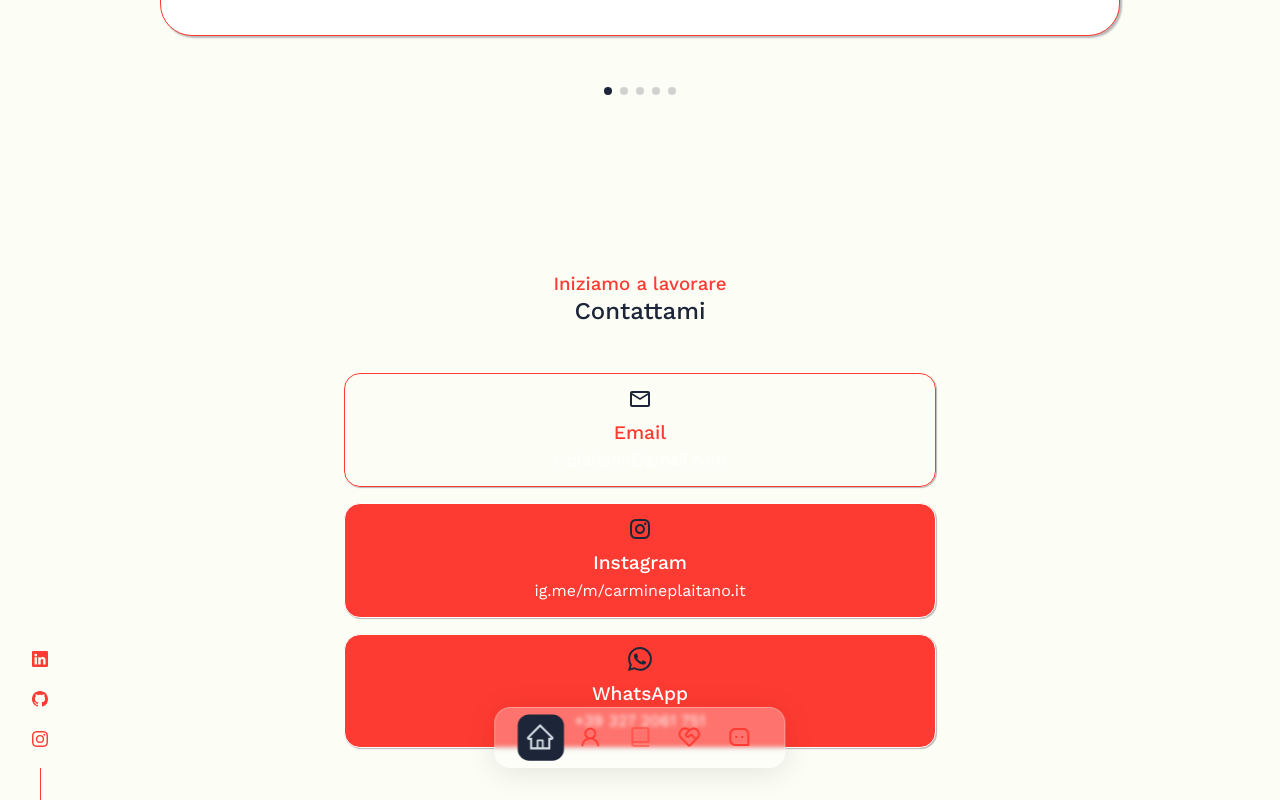
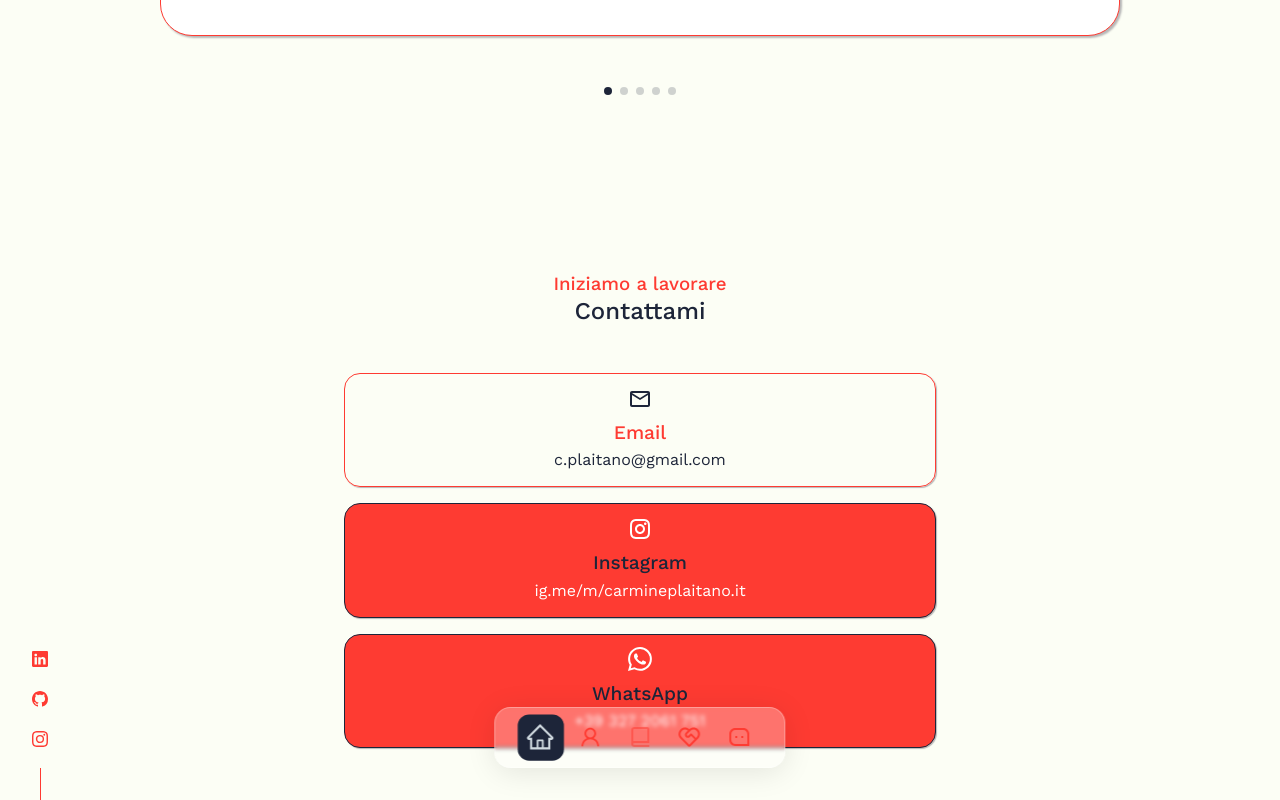
Before and after one commit to CarminePlaitano/portfolio, a React (Vite) app: page / in a window 1280 px wide. In both pictures the pointer is over the link 640 px from the left and 1807 px from the top of the page. Shown: the part 1377-2177 px from the top of the page. Built offline with nearby package versions, Linux system fonts and the light colour scheme.

Commit message:
style/cards: small changes

```diff
--- a/src/assets/scss/app.scss
+++ b/src/assets/scss/app.scss
@@ -150,7 +150,7 @@ img {
 .small-card {
   width: 100%;
   background: var(--clr-red);
-  color: var(--clr-white);
+  color: var(--clr-blue);
   border: 1px solid;
   border-radius: 1rem;
   padding: 0.8rem 1rem;
@@ -162,13 +162,26 @@ img {
   box-shadow: 1px 1px 1px 0px var(--clr-gray-shadow);
 
   &_icon {
-    color: var(--clr-blue);
+    color: var(--clr-white);
     font-size: 1.4rem;
   }
 
   small {
-  font-size: 1rem;
-  color: var(--clr-white);
+    font-size: 1rem;
+    color: var(--clr-white);
+  }
+
+  &:hover {
+    background-color: transparent;
+    border-color: var(--clr-red);
+
+    .small-card_icon, small {
+      color: var(--clr-blue);
+    }
+
+    h4 {
+      color: var(--clr-red);
+    }
   }
 }
 
--- a/src/assets/scss/sections/nav.scss
+++ b/src/assets/scss/sections/nav.scss
@@ -37,7 +37,6 @@ nav {
     background: var(--clr-blue);
     color: var(--clr-white-smoke);
   }
-}
 
   @media screen and (min-width: 768px) {
     a:hover {
@@ -50,3 +49,4 @@ nav {
       }
     }
   }
+}
```
Lines whose indentation alone changed are shown as unchanged.
